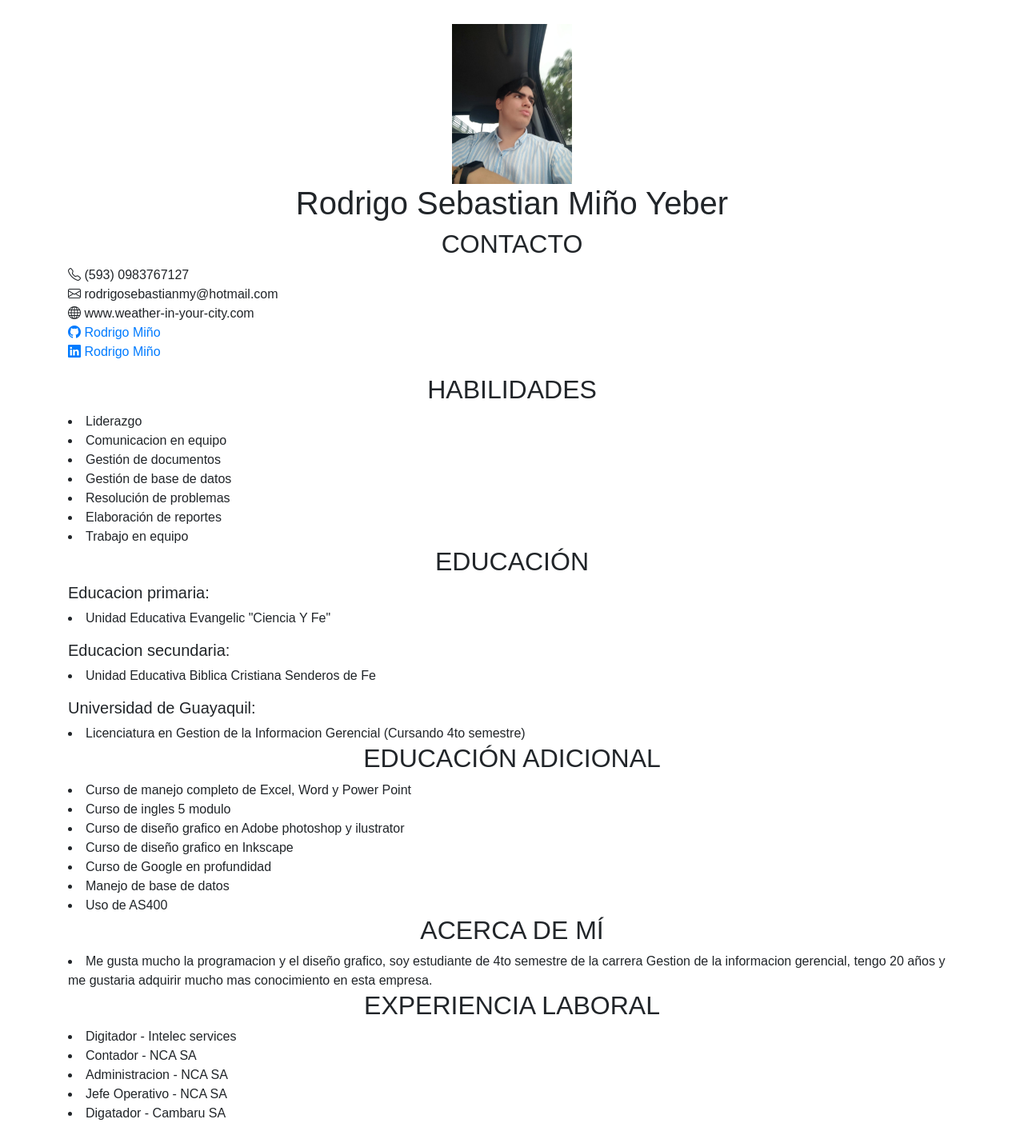
After one commit to Psiquic0/Weather-in-your-city, a Flask app: page /cv in a window 1280 px wide. The commit adds this page. Shown: the whole page at 80% size. Run offline with Flask 3, Linux system fonts and the light colour scheme; some libraries are stand-ins or nearby versions.

Commit message:
V 3.0.0
Se actualizo todo el menu y agrego nuevas funciones a la página, adicional se agrego informacion sobre nosotros o un curriculum

```diff
--- a/app.py
+++ b/app.py
@@ -13,10 +13,17 @@ def get_weather_api(city):
 def hello():
     if request.method == 'POST':
         city = str(request.form.get('txtciudad'))
-        data=get_weather_api(city)
-        return render_template('index.html', context = data)
+        data = get_weather_api(city)
+        if 'weather' in data:
+            return render_template('index.html', context=data)
+        else:
+            return render_template('index.html', error_message='La ciudad ingresada no es correcta')
     else:
         return render_template('index.html')
 
+@app.route('/cv')
+def cv():
+    return render_template('cv.html')
+
 if __name__ == '__main__':
     app.run(debug=True)
--- /dev/null
+++ b/templates/cv.html
@@ -0,0 +1,94 @@
+<!DOCTYPE html>
+<html lang="es">
+<head>
+    <meta charset="UTF-8">
+    <meta name="viewport" content="width=device-width, initial-scale=1.0">
+    <title>Información de Rodrigo Miño</title>
+    <link rel="icon" type="image/x-icon" href="{{url_for('static', filename='weather.ico')}}">
+    <link rel="stylesheet" href="https://maxcdn.bootstrapcdn.com/bootstrap/4.0.0/css/bootstrap.min.css">
+    <link rel="stylesheet" href="https://cdn.jsdelivr.net/npm/bootstrap-icons@1.7.1/font/bootstrap-icons.css">
+    <style>
+        body {
+            font-family: Arial, sans-serif;
+            margin: 30px;
+        }
+    </style>
+</head>
+<body>
+    <div class="container">
+        <div class="row">
+            <div class="col-md-12 text-center">
+                <img src="{{ url_for('static', filename='yo.png') }}" alt="Foto de Rodrigo Miño" width="150" height="200" class="mx-auto d-block">
+                <h1>Rodrigo Sebastian Miño Yeber</h1>
+            </div>
+        </div>
+        <div class="row">
+            <div class="col-md-12">
+                <h2 class="text-center">CONTACTO</h2>
+                <ul class="list-unstyled">
+                    <li><i class="bi bi-telephone"></i> (593) 0983767127</li>
+                    <li><i class="bi bi-envelope"></i> rodrigosebastianmy@hotmail.com</li>
+                    <li><i class="bi bi-globe"></i> www.weather-in-your-city.com</li>
+                    <li><a href="https://github.com/Psiquic0"><i class="bi bi-github"></i> Rodrigo Miño</a></li>
+                    <li><a href="https://www.linkedin.com/in/rodrigo-mi%C3%B1o-a58663178/"><i class="bi bi-linkedin"></i> Rodrigo Miño</a></li>
+                </ul>
+            </div>
+        </div>
+        <div class="row">
+            <div class="col-md-12">
+                <h2 class="text-center">HABILIDADES</h2>
+                    <li>Liderazgo</li>
+                    <li>Comunicacion en equipo</li>
+                    <li>Gestión de documentos</li>
+                    <li>Gestión de base de datos</li>
+                    <li>Resolución de problemas</li>
+                    <li>Elaboración de reportes</li>
+                    <li>Trabajo en equipo</li>
+                </ul>
+            </div>
+        </div>
+        <div class="row">
+            <div class="col-md-12">
+                <h2 class="text-center">EDUCACIÓN</h2>
+                    <h5>Educacion primaria:</h5>
+                    <li>Unidad Educativa Evangelic "Ciencia Y Fe"</p>
+                    <h5>Educacion secundaria:</h5>
+                    <li>Unidad Educativa Biblica Cristiana Senderos de Fe</p>
+                    <h5>Universidad de Guayaquil:</h5>
+                    <li>Licenciatura en Gestion de la Informacion Gerencial (Cursando 4to semestre)</li>
+                </ul>
+            </div>
+        </div>
+        <div class="row">
+            <div class="col-md-12">
+                <h2 class="text-center">EDUCACIÓN ADICIONAL</h2>
+                    <li>Curso de manejo completo de Excel, Word y Power Point</li>
+                    <li>Curso de ingles 5 modulo</li>
+                    <li>Curso de diseño grafico en Adobe photoshop y ilustrator</li>
+                    <li>Curso de diseño grafico en Inkscape</li>
+                    <li>Curso de Google en profundidad</li>
+                    <li>Manejo de base de datos</li>
+                    <li>Uso de AS400</li>
+                </ul>
+            </div>
+        </div>
+        <div class="row">
+            <div class="col-md-12">
+                <h2 class="text-center">ACERCA DE MÍ</h2>
+                <li>Me gusta mucho la programacion y el diseño grafico, soy estudiante de 4to semestre de la carrera Gestion de la informacion gerencial, tengo 20 años y me gustaria adquirir mucho mas conocimiento en esta empresa.</li>
+            </div>
+        </div>
+        <div class="row">
+            <div class="col-md-12">
+                <h2 class="text-center">EXPERIENCIA LABORAL</h2>
+                    <li>Digitador - Intelec services</h4>
+                    <li>Contador - NCA SA</li>
+                    <li>Administracion - NCA SA</li>
+                    <li>Jefe Operativo - NCA SA</li>
+                    <li>Digatador - Cambaru SA</h4>
+                </ul>
+            </div>
+        </div>
+    </div>
+</body>
+</html>
```
Also changed, not shown: templates/index.html (+49 -8 lines), static/normals.jpg (added), static/yo.png (added).
